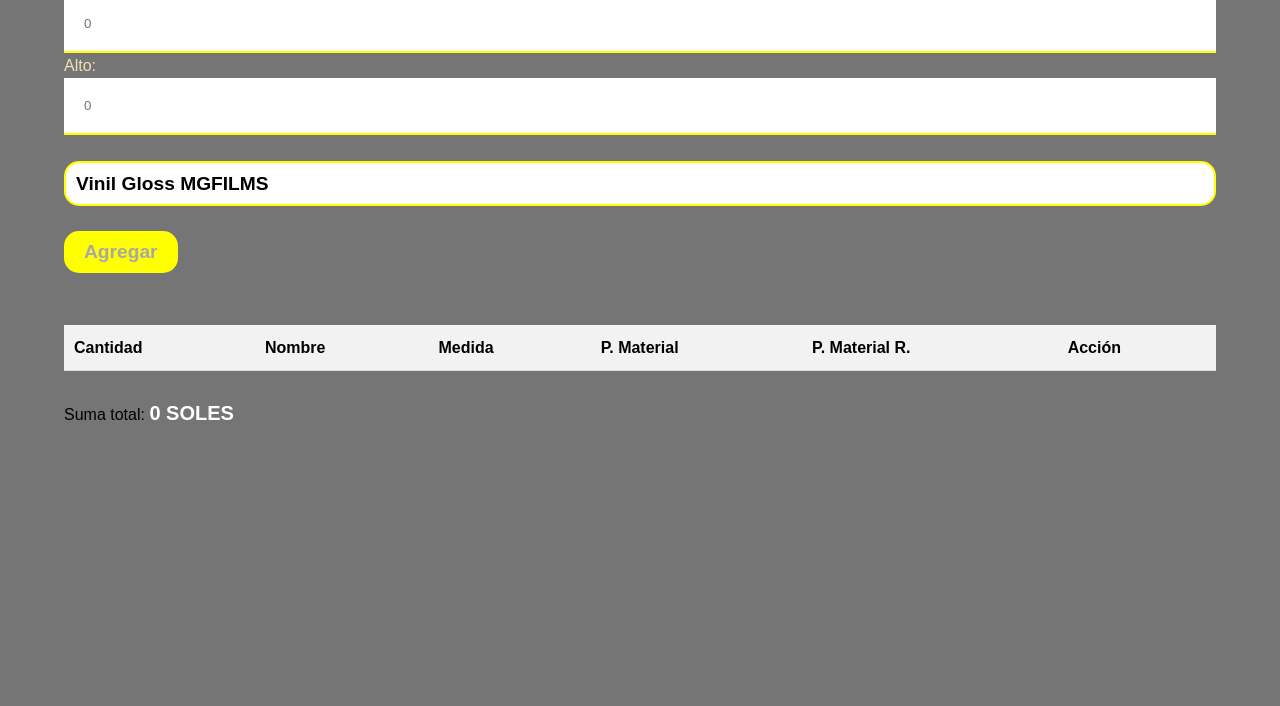
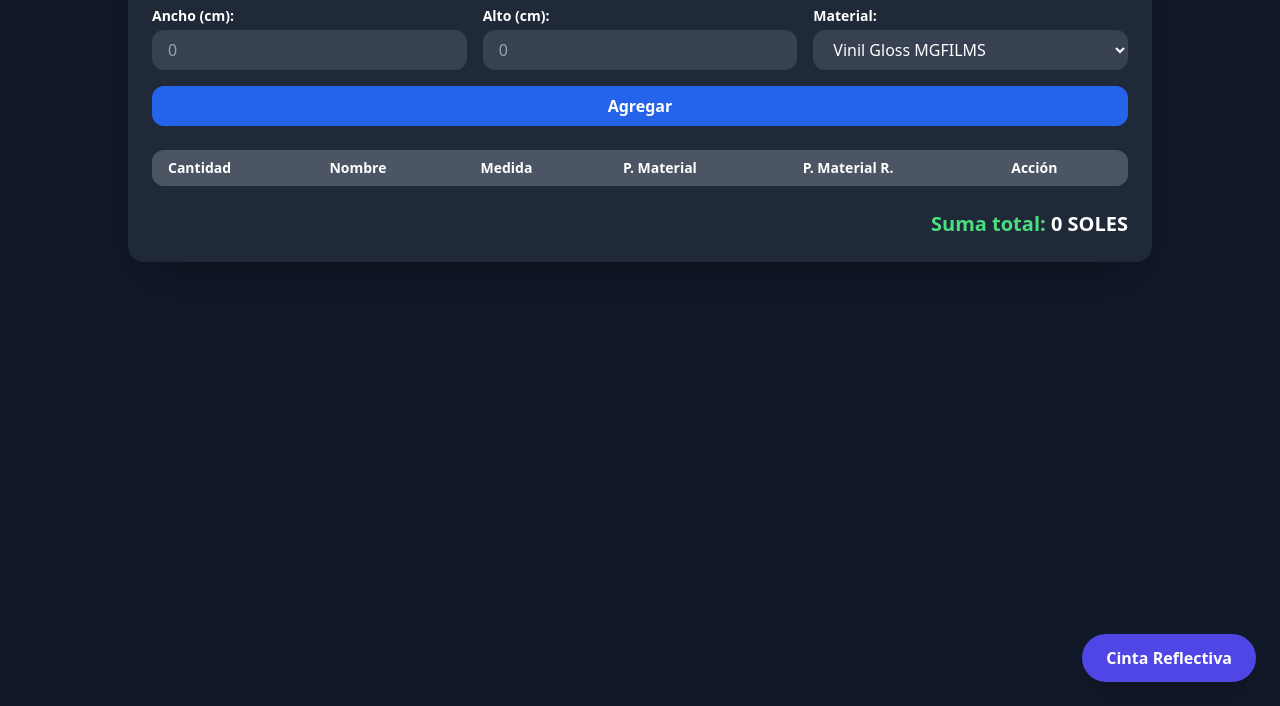
Before and after one commit to jeanm123/costvinil, a plain HTML site: page index.html in a window 1280 px wide. Shown: the part 94-800 px from the top of the page. Drawn offline with nearby package versions, Linux system fonts and the light colour scheme.

Commit message:
cambios en varias linea de vodigo

```diff
--- a/index.html
+++ b/index.html
@@ -1,40 +1,97 @@
 <!DOCTYPE html>
 <html lang="es">
 <head>
-    <meta charset="UTF-8">
-    <meta name="viewport" content="width=device-width, initial-scale=1.0">
-    <title>Document</title>
-    <link rel="stylesheet" href="css/style.css">
+  <meta charset="UTF-8" />
+  <meta name="viewport" content="width=device-width, initial-scale=1.0" />
+  <title>Cotización Viniles</title>
+  <script src="https://cdn.tailwindcss.com"></script>
 </head>
-<body>
-    <div class="main">
-        <form id="formulario">
-            <label for="ancho">Ancho:</label><br>
-            <input type="number" id="ancho" name="ancho" placeholder="0" ><br>
-            <label for="alto">Alto:</label><br>
-            <input type="number" id="alto" name="alto"  placeholder="0"><br><br>
-            <select id="opciones" name="opciones">
-              </select><br><br>
-            <input type="button" onclick="agregarFila()" id="agregar" value="Agregar">
-          </form>
-          <br><br>
-          <div class="scroll">
-            <table id="miTabla">
-                <tr>
-                    <th>Cantidad</th>
-                    <th>Nombre</th>
-                    <th>Medida</th>
-                    <th>P. Material</th>
-                    <th>P. Material R.</th>
-                    <th>Acción</th>
-                </tr>
-            </table>
-          </div>
+<body class="bg-gray-900 text-white font-sans p-4">
+  <div class="container mx-auto max-w-5xl bg-gray-800 rounded-2xl p-6 shadow-2xl">
+    <h1 class="text-3xl font-bold mb-6 text-center text-blue-400">Calculadora de Viniles</h1>
 
-        <br>
-        <p>Suma total: <span id="total">0 SOLES</span></p>
+    <form id="formulario" class="grid grid-cols-1 sm:grid-cols-3 gap-4 mb-6">
+      <div>
+        <label for="ancho" class="block text-sm font-semibold mb-1">Ancho (cm):</label>
+        <input type="number" id="ancho" name="ancho" placeholder="0"
+          class="w-full rounded-xl px-4 py-2 bg-gray-700 text-white focus:outline-none focus:ring-2 focus:ring-blue-500" />
+      </div>
+      <div>
+        <label for="alto" class="block text-sm font-semibold mb-1">Alto (cm):</label>
+        <input type="number" id="alto" name="alto" placeholder="0"
+          class="w-full rounded-xl px-4 py-2 bg-gray-700 text-white focus:outline-none focus:ring-2 focus:ring-blue-500" />
+      </div>
+      <div>
+        <label for="opciones" class="block text-sm font-semibold mb-1">Material:</label>
+        <select id="opciones" name="opciones"
+          class="w-full rounded-xl px-4 py-2 bg-gray-700 text-white focus:outline-none focus:ring-2 focus:ring-blue-500">
+        </select>
+      </div>
+      <div class="col-span-1 sm:col-span-3">
+        <input type="button" onclick="agregarFila()" id="agregar" value="Agregar"
+          class="w-full bg-blue-600 hover:bg-blue-700 text-white font-semibold py-2 px-4 rounded-xl transition" />
+      </div>
+    </form>
+
+    <div class="overflow-x-auto bg-gray-700 rounded-xl shadow-inner">
+      <table id="miTabla" class="min-w-full text-sm text-left">
+        <thead class="bg-gray-600 text-white">
+          <tr>
+            <th class="px-4 py-2">Cantidad</th>
+            <th class="px-4 py-2">Nombre</th>
+            <th class="px-4 py-2">Medida</th>
+            <th class="px-4 py-2">P. Material</th>
+            <th class="px-4 py-2">P. Material R.</th>
+            <th class="px-4 py-2">Acción</th>
+          </tr>
+        </thead>
+        <tbody class="divide-y divide-gray-600"></tbody>
+      </table>
     </div>
 
-    <script src="scripts/funciones.js"></script>
+    <div class="mt-6 text-right text-xl font-bold text-green-400">
+      Suma total: <span id="total">0 SOLES</span>
+    </div>
+
+    <!-- Botón para abrir el modal flotante -->
+    <div class="fixed bottom-6 right-6 z-50">
+      <button onclick="document.getElementById('modalCalculadora').classList.remove('hidden')"
+        class="bg-indigo-600 text-white px-6 py-3 rounded-full shadow-xl hover:bg-indigo-700 transition font-semibold">
+        Cinta Reflectiva
+      </button>
+    </div>
+  </div>
+
+  <!-- Modal flotante -->
+  <div id="modalCalculadora" class="fixed inset-0 bg-black bg-opacity-50 flex items-center justify-center z-50 hidden px-4 py-8">
+    <div class="bg-white rounded-2xl shadow-xl w-full max-w-md p-6 relative text-gray-800">
+      <!-- Botón de cerrar -->
+      <button onclick="document.getElementById('modalCalculadora').classList.add('hidden')"
+        class="absolute top-2 right-2 text-gray-500 hover:text-red-500 text-2xl font-bold">
+        &times;
+      </button>
+
+      <h2 class="text-2xl font-bold text-center mb-6 text-indigo-600">Costo por Rectángulos</h2>
+
+      <label for="rectangulos" class="block font-medium mb-2">Cantidad de rectángulos (15 cm):</label>
+      <input id="rectangulos" type="number" min="1" placeholder="Ej: 10"
+        class="w-full p-3 border border-gray-300 rounded-xl mb-4 focus:outline-none focus:ring-2 focus:ring-blue-400" />
+
+      <button onclick="calcular()"
+        class="w-full bg-indigo-600 text-white font-bold py-2 rounded-xl hover:bg-indigo-700 transition">
+        Calcular
+      </button>
+
+      <div id="resultado" class="mt-6 text-gray-700 hidden">
+        <p><strong>Precio total:</strong> <span id="precio"></span> soles</p>
+        <p><strong>Metros necesarios:</strong> <span id="metros"></span> m</p>
+        <p><strong>Precio por rectángulo:</strong> 2.25 soles</p>
+      </div>
+    </div>
+  </div>
+
+<script src="scripts/funciones.js">
+
+  </script>
 </body>
 </html>
--- a/scripts/funciones.js
+++ b/scripts/funciones.js
@@ -1,3 +1,23 @@
+ function calcular() {
+      const cantidad = parseInt(document.getElementById("rectangulos").value);
+      if (isNaN(cantidad) || cantidad <= 0) {
+        alert("Por favor ingresa una cantidad válida de rectángulos.");
+        return;
+      }
+
+      const largoRectangulo = 0.15;
+      const precioPorRectangulo = 2.25;
+
+      const metrosTotales = cantidad * largoRectangulo;
+      const precioTotal = cantidad * precioPorRectangulo;
+
+      document.getElementById("precio").textContent = precioTotal.toFixed(2);
+      document.getElementById("metros").textContent = metrosTotales.toFixed(2);
+      document.getElementById("resultado").classList.remove("hidden");
+    }
+
+    // script de formulario
+
 
     let opciones = document.getElementById("opciones");
 
```
Lines whose indentation alone changed are shown as unchanged.
